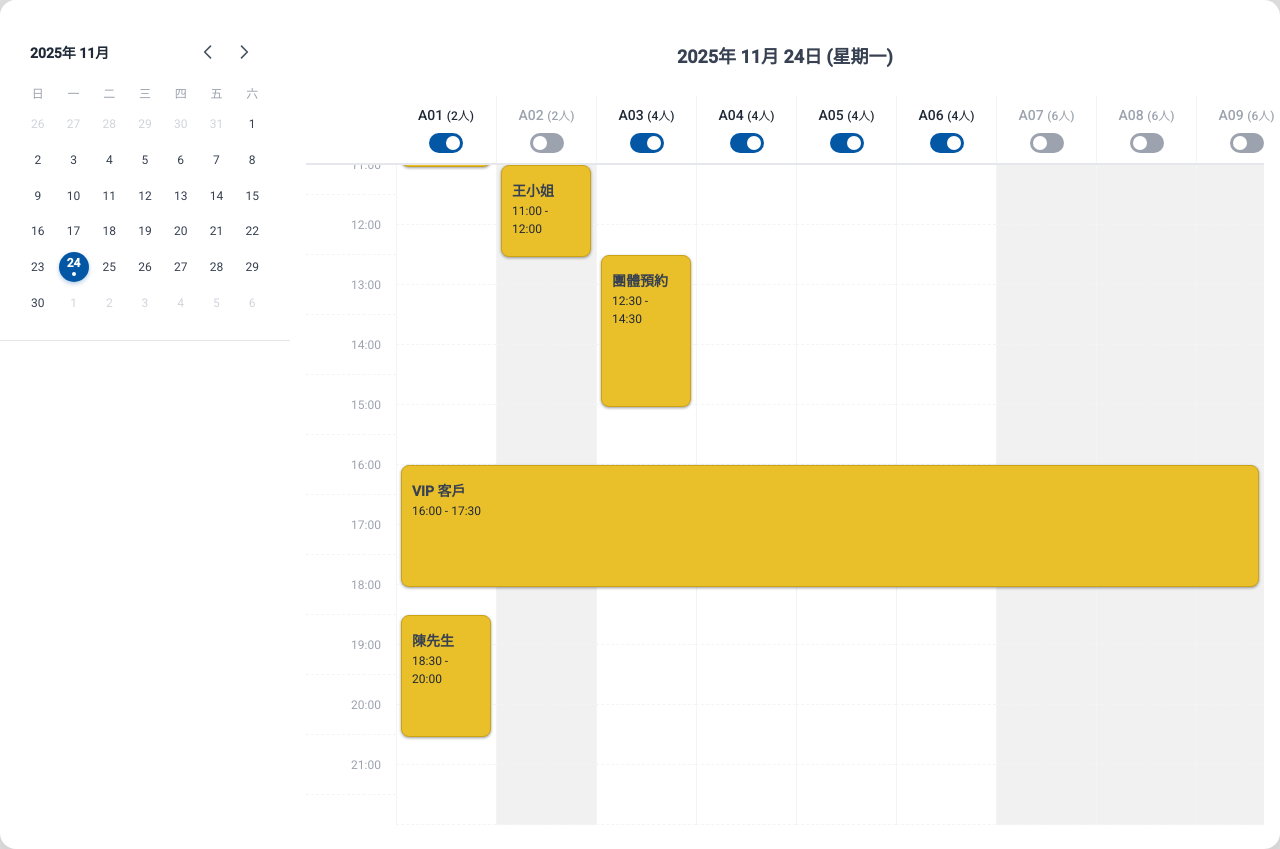
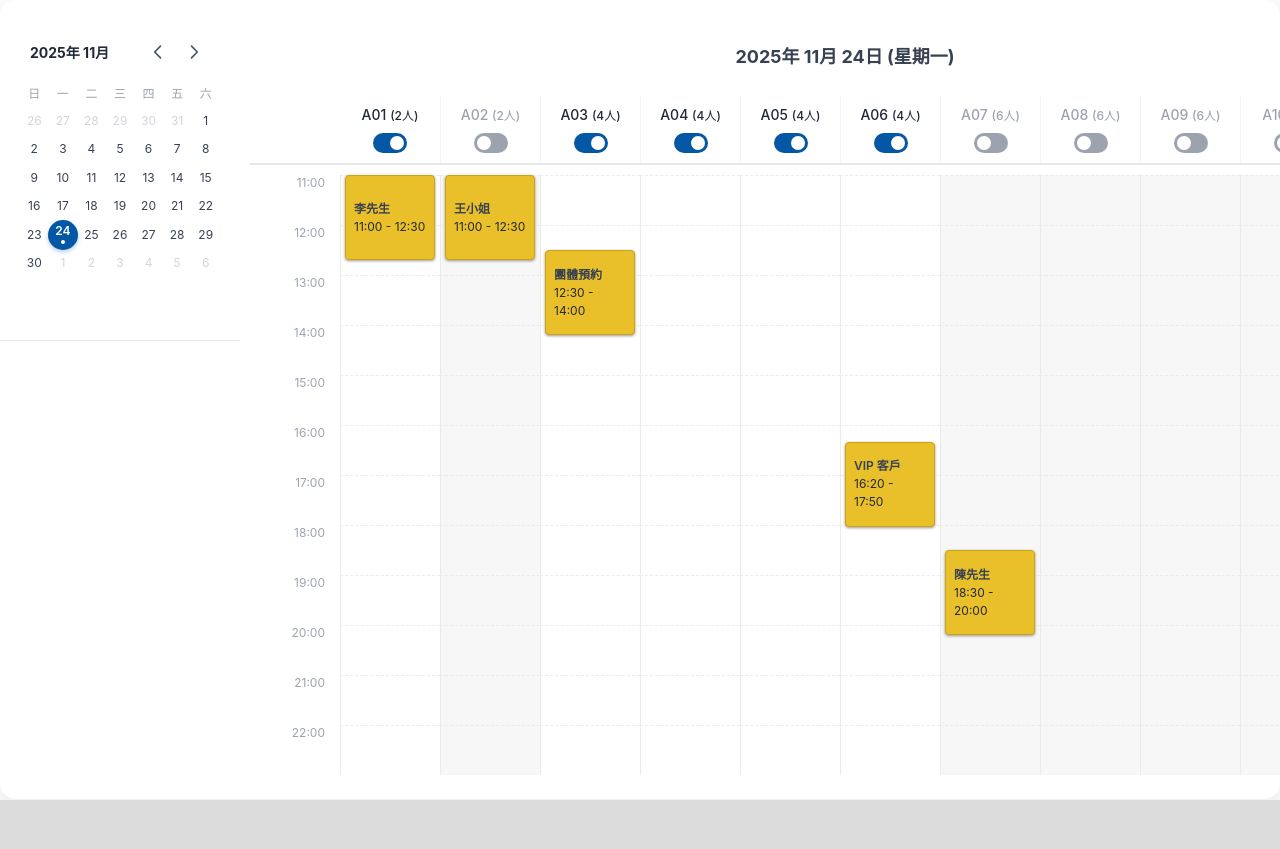
Before and after one commit to Jia-02/group_project_frontend, an Angular app: page /reservation in a window 1280 px wide. After the commit the page ends 800 px from the top, so only its background shows below. Built offline with nearby package versions, Linux system fonts and the light colour scheme.

Commit message:
訂位行事曆 調整右側每日訂位區塊

```diff
--- a/src/app/reservation/reservation.component.html
+++ b/src/app/reservation/reservation.component.html
@@ -60,9 +60,8 @@
     </div>
 
 
-
     <!-- 右側當日狀態 -->
-    <div class="schedule-panel">
+    <div class="schedulePanel">
       <div class="scheduleHeader">
         <h3 class="scheduleTitle">
           {{ selectedDay() | date: 'yyyy年 MM月 dd日' }} ({{ getDayName(selectedDay()) }})
@@ -71,7 +70,8 @@
 
 
       <!-- 桌位狀態 -->
-      <div class="table-header-row" [style.grid-template-columns]="'var(--time-label-width) repeat(' + tables().length + ', minmax(100px, 1fr))'">
+      <div class="table-header-row"
+        [style.grid-template-columns]="'var(--time-label-width) repeat(' + tables().length + ', minmax(100px, 1fr))'">
         <div class="time-label-spacer"></div>
         @for (table of tables(); track table.table_id) {
         <div class="tableHeader">
@@ -82,8 +82,7 @@
 
           <!-- 開關按鈕 -->
           <label class="toggleSwitch" title="切換開放狀態">
-              <input type="checkbox" [checked]="table.table_status == '開放'"
-                (change)="tableAvailabe(table)">
+            <input type="checkbox" [checked]="table.table_status == '開放'" (change)="tableAvailabe(table)">
             <span class="slider round"></span>
           </label>
         </div>
@@ -91,7 +90,8 @@
       </div>
 
 
-      <div class="time-grid-container" [style.grid-template-columns]="'var(--time-label-width) repeat(' + tables().length + ', minmax(100px, 1fr))'">
+      <div class="time-grid-container"
+        [style.grid-template-columns]="'var(--time-label-width) repeat(' + tables().length + ', minmax(100px, 1fr))'">
         <!-- 時間 -->
         @for (label of timeLabels; track label.time) {
         <div class="timeLabelCell">
@@ -101,17 +101,19 @@
         @for (table of tables(); track table.table_id) {
         <div class="hourSlot" [class.isUnavailable]="table.table_status !== '開放'"
           (click)="addReservation(table.table_id, label.hour)"
-          title="{{ table.table_status === '開放' ? '點擊新增預約' : '未開放' }}">
+          title="{{ table.table_status == '開放' ? '點擊新增預約' : '未開放' }}">
         </div>
         }
         }
 
-        <div class="activitiesLayer" [style.grid-template-columns]="'repeat(' + tables().length + ', minmax(100px, 1fr))'">
+        <div class="activitiesLayer"
+          [style.grid-template-columns]="'repeat(' + tables().length + ', minmax(100px, 1fr))'">
 
           @for (reserveData of currentDayReserve(); track reserveData.id) {
           <div class="activityBlock" [style.top.px]="getTopPosition(reserveData.reservationTime)"
             [style.height.px]="getHeight(reserveData.useTime)" [style.grid-column]="getTableGridColumn(reserveData)"
             title="{{ reserveData.reservationName }}">
+
             <div class="activityContent">
               <span class="customer-name">{{ reserveData.reservationName }}</span>
               <span class="table-time">{{ reserveData.reservationTime }} - {{ reserveData.endTime }}</span>
--- a/src/app/reservation/reservation.component.scss
+++ b/src/app/reservation/reservation.component.scss
@@ -12,7 +12,7 @@ $color-other-month: #d1d5db; // 非當月 (Gray-300)
 
 // 尺寸變數
 $time-label-width: 90px;
-$hour-height: 60px; // 每小時的高度 (必須與 TS 中的 HOUR_HEIGHT_PX 匹配)
+$hour-height: 50px; // 每小時的高度 (必須與 TS 中的 HOUR_HEIGHT_PX 匹配)
 
 :host {
   --time-label-width: #{$time-label-width};
@@ -20,13 +20,12 @@ $hour-height: 60px; // 每小時的高度 (必須與 TS 中的 HOUR_HEIGHT_PX
 }
 
 // ------------------------------------
-.page-background {
+.background {
   min-height: 100vh;
-  background-color: $color-page-bg;
+  background-color: #f9fafb;
   display: flex;
   flex-direction: column;
   align-items: center;
-  padding: 20px 10px;
   font-family: 'Inter', sans-serif;
   color: $color-text;
 }
@@ -51,7 +50,7 @@ $hour-height: 60px; // 每小時的高度 (必須與 TS 中的 HOUR_HEIGHT_PX
 
 .calendarPanel {
   flex-shrink: 0;
-  width: 250px;
+  width: 200px;
   height: 300px;
   padding: 20px;
   border-bottom: 1px solid #e5e7eb;
@@ -203,13 +202,11 @@ $hour-height: 60px; // 每小時的高度 (必須與 TS 中的 HOUR_HEIGHT_PX
 
 
 // ------------------------------------
-.schedule-panel {
+.schedulePanel {
   flex-grow: 1;
   display: flex;
   flex-direction: column;
-  padding: 24px 16px;
-  overflow-x: auto;
-  /* 允許水平滾動 */
+  padding: 24px 10px;
 }
 
 .scheduleHeader {
@@ -230,7 +227,6 @@ $hour-height: 60px; // 每小時的高度 (必須與 TS 中的 HOUR_HEIGHT_PX
   border-bottom: 2px solid #e5e7eb;
   background-color: #ffffff;
   position: sticky;
-  /* 讓標頭在垂直滾動時保持在頂部 */
   top: 0;
   z-index: 20;
 
@@ -315,7 +311,6 @@ $hour-height: 60px; // 每小時的高度 (必須與 TS 中的 HOUR_HEIGHT_PX
 
 input:checked+.slider {
   background-color: #0357A4;
-  /* 已開放: 藍色 */
 }
 
 input:checked+.slider:before {
@@ -324,94 +319,79 @@ input:checked+.slider:before {
 
 /* --- 時間網格 --- */
 .time-grid-container {
-  overflow-y: scroll;
   flex-grow: 1;
   position: relative;
-
-  /* 設置網格列: 1列時間標籤 + N列桌位 */
   display: grid;
   grid-auto-rows: var(--hour-height);
-  /* 確保每小時一列 */
+  padding-top: 10px;
 }
 
 /* 定位在網格上方的容器 */
 .activitiesLayer {
   position: absolute;
+  display: grid;
+  height: 100%;
+  width: auto;
   min-width: 100px;
   top: 0;
   left: var(--time-label-width);
   right: 0;
-  height: 100%;
-  display: grid;
-  padding: 0;
-  width: auto;
+  margin-top: 10px;
   grid-auto-columns: 1fr;
+  pointer-events: none;
 }
 
 .timeLabelCell {
   grid-column: 1;
-  /* 始終在第一列 */
   padding-right: 15px;
   text-align: right;
   font-size: 12px;
-  color: $color-muted;
-  transform: translateY(-50%);
-  /* 向上移動半行高度 */
-  border-bottom: 1px dashed #f3f4f6;
-  line-height: $hour-height;
-
-  &:nth-child(2) {
-    transform: none;
-    /* 8:00 標籤不需要位移 */
-    line-height: $hour-height / 2;
-  }
-
-  &:last-child {
-    border-bottom: none;
-  }
+  color: #9ca3af;
+  height: $hour-height;
+  display: flex;
+  align-items: flex-start;
+  justify-content: flex-end;
 }
 
 /* 時間插槽單元格 */
 .hourSlot {
-  border-left: 1px solid $color-light-border;
-  border-bottom: 1px dashed $color-light-border;
+  border-left: 1px solid #ebebeb;
+  border-top: 1px dashed #ebebeb;
   cursor: pointer;
   transition: background-color 0.1s;
   position: relative;
+  box-sizing: border-box; /* 確保邊框包含在高度內 */
 
   /* 只有已開放的桌位才允許點擊 hover */
   &:not(.isUnavailable):hover {
-    background-color: rgba(210, 210, 210, 0.3);
+    background-color: rgba(180, 180, 180, 0.1);
   }
 
   &.isUnavailable {
-    background-color: rgba(210, 210, 210, 0.3);
+    background-color: rgba(180, 180, 180, 0.1);
     /* 未開放 */
     cursor: not-allowed;
   }
 }
 
 .activityBlock {
-  position: absolute;
-  /* 絕對定位在 activities-layer 中 */
+  position: absolute;  /* 絕對定位在 activitiesLayer 中 */
   left: 5px;
   right: 5px;
   z-index: 99;
-
-  background-color: #E9BF2A;
-  /* 輔色-黃 */
+  background-color: #E9BF2A;   /* 輔色-黃 */
   border: 1px solid darken(#E9BF2A, 10%);
-  border-radius: 8px;
-  padding: 15px 10px;
+  border-radius: 4px;
+  padding: 4px 8px;
   overflow: hidden;
   box-shadow: 0 1px 3px rgba(0, 0, 0, 0.4);
   color: #374151;
-  font-size: 14px;
+  font-size: 12px;
   line-height: 1.5;
-  cursor: move;
-  /* 模擬可拖曳 */
+  cursor: move;   /* 可拖曳 */
 
   &:hover {
+    z-index: 100; /* hover 時浮到最上層 */
     background-color: #9ca3af;
     border: 1px solid darken(#9ca3af, 10%);
     box-shadow: 0 2px 5px rgba(0, 0, 0, 0.15);
@@ -421,6 +401,8 @@ input:checked+.slider:before {
 .activityContent {
   display: flex;
   flex-direction: column;
+  justify-content: center; /* 內容垂直置中 */
+  height: 100%;
 }
 
 .customer-name {
@@ -446,22 +428,3 @@ input:checked+.slider:before {
   color: $color-muted;
   font-size: 1rem;
 }
-
-// ------------------------------------
-// 4. 動畫
-// ------------------------------------
-@keyframes fadeIn {
-  from {
-    opacity: 0;
-    transform: scale(0.95);
-  }
-
-  to {
-    opacity: 1;
-    transform: scale(1);
-  }
-}
-
-.animate-fade-in {
-  animation: fadeIn 0.3s ease-out forwards;
-}
--- a/src/app/reservation/reservation.component.ts
+++ b/src/app/reservation/reservation.component.ts
@@ -39,7 +39,7 @@ export class ReservationComponent {
   timeLabels: timeLabel[] = [];
 
   // 每小時的高度 (CSS 中定義，用於計算)
-  readonly HOUR_HEIGHT_PX = 60;
+  readonly HOUR_HEIGHT_PX = 50;
   // 預設預約長度 (1.5 小時 = 90 分鐘)
   readonly DEFAULT_DURATION_MINUTES = 90;
 
@@ -70,7 +70,7 @@ export class ReservationComponent {
   // 時間欄
   timeLabelsColumns() {
     this.timeLabels = [];  // 把 timeLabels 清空，重新建立新的時間列表
-    for (let hour = 11; hour <= 21; hour++) {
+    for (let hour = 11; hour <= 22; hour++) {
       let hourStr = hour.toString().padStart(2, '0'); // padStart: 若只有 1 位數，前面補 0
       let time = hourStr + ":00";
       let display = hourStr + ":00";
@@ -241,11 +241,11 @@ export class ReservationComponent {
       startTime: string,
       duration: number
     }[] = [
-        { tableId: 'A01', name: '李先生', startTime: '09:00', duration: 90 },
-        { tableId: 'A02', name: '王小姐', startTime: '11:00', duration: 60 },
-        { tableId: 'A03', name: '團體預約', startTime: '12:30', duration: 120 },
-        { tableId: 'B01', name: 'VIP 客戶', startTime: '16:00', duration: 90 },
-        { tableId: 'A01', name: '陳先生', startTime: '18:30', duration: 90 },
+        { tableId: 'A01', name: '李先生', startTime: '11:00', duration: 90 },
+        { tableId: 'A02', name: '王小姐', startTime: '11:00', duration: 90 },
+        { tableId: 'A03', name: '團體預約', startTime: '12:30', duration: 90 },
+        { tableId: 'A06', name: 'VIP 客戶', startTime: '16:20', duration: 90 },
+        { tableId: 'A07', name: '陳先生', startTime: '18:30', duration: 90 },
       ];
 
     const scheduleList: scheduleItem[] = mockReservations.map(r => {
```
Lines whose indentation alone changed are shown as unchanged.
